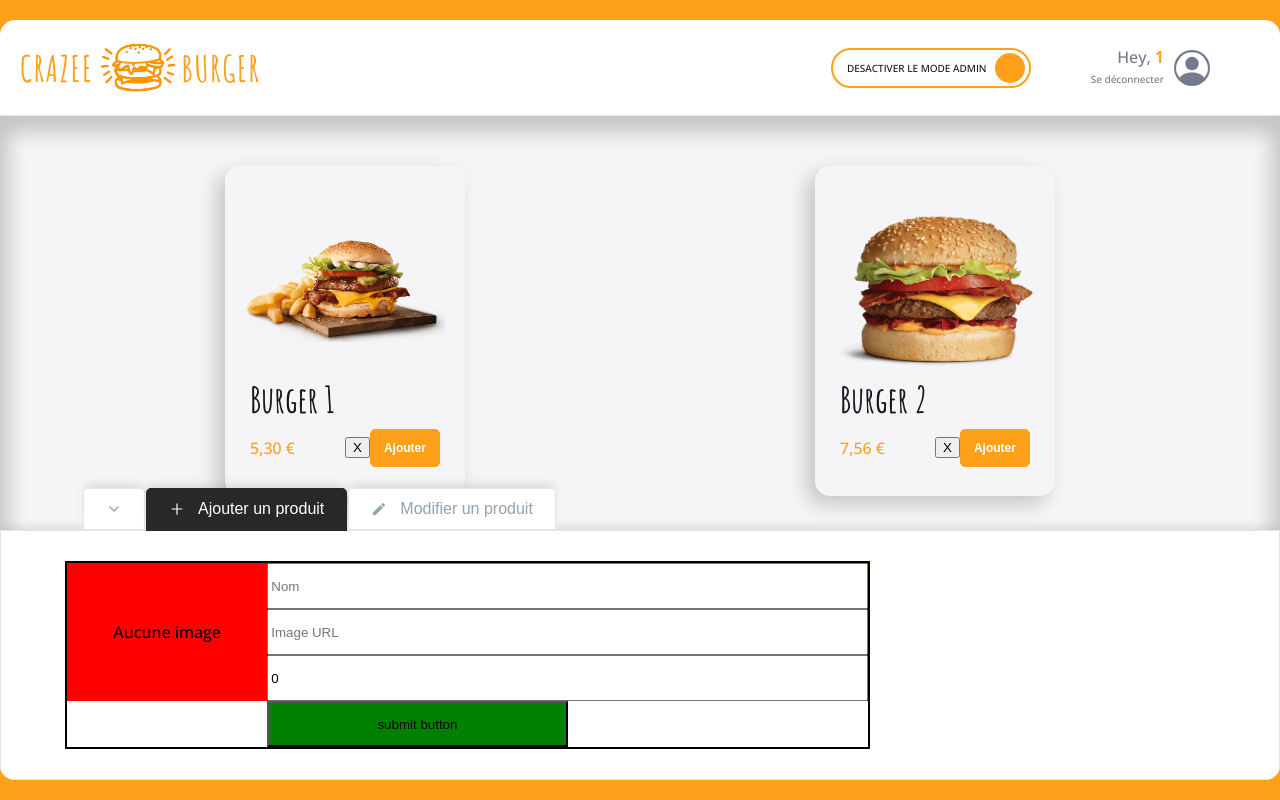
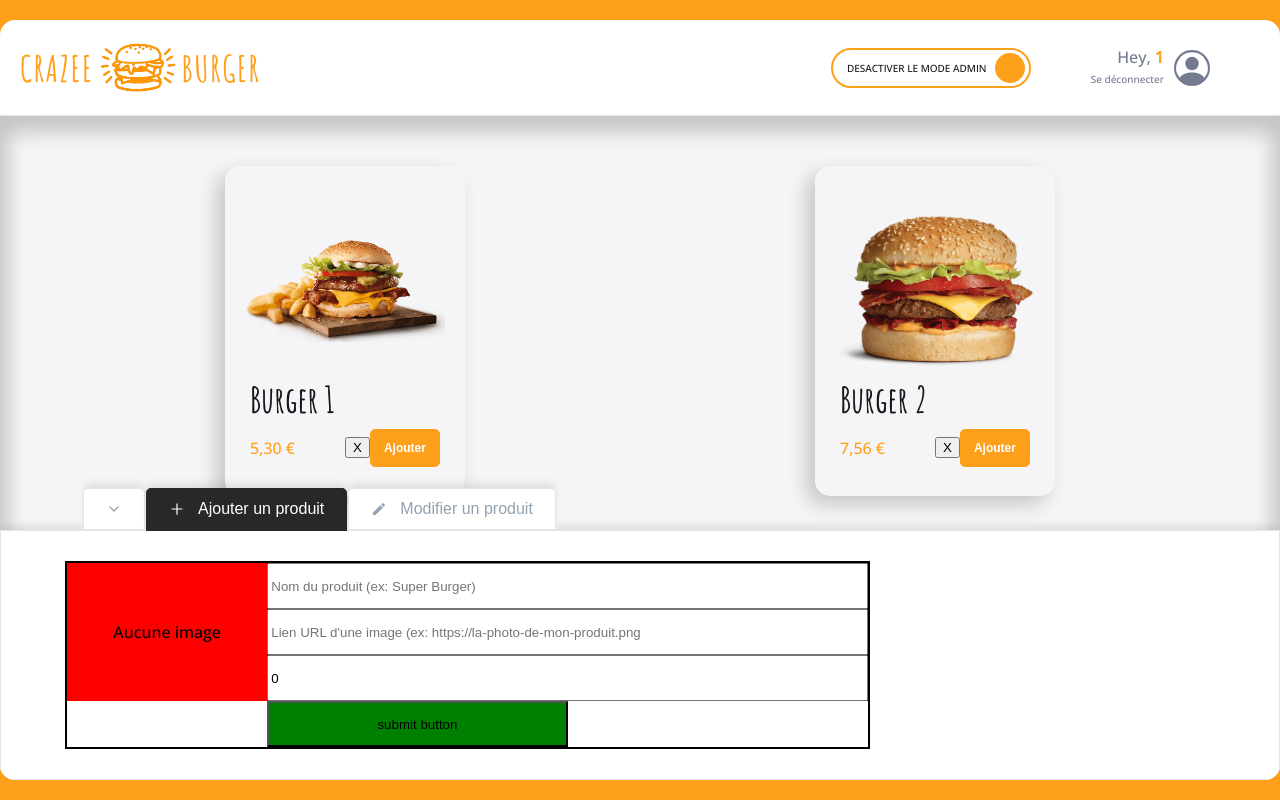
Before and after one commit to YohannMaiVan/React-crazee-burger, a React (Vite) app: page /order/1 in a window 1280 px wide. Both pictures are taken after a click on the button 114 px from the left and 759 px from the top of the page. Built offline with nearby package versions, Linux system fonts and the light colour scheme.

Commit message:
✨ F08: ADMIN > AddForm > Reset form after submission

```diff
--- a/src/components/pages/order/Main/Admin/AdminPanel/AddForm.jsx
+++ b/src/components/pages/order/Main/Admin/AdminPanel/AddForm.jsx
@@ -18,6 +18,7 @@
       id: crypto.randomUUID(),
     }
     handleAdd(newProductToAdd)
+    setNewProduct(EMPTY_PRODUCT)
   }
 
   const handleChange = (event) => {
@@ -41,14 +42,14 @@
           value={newProduct.title}
           onChange={handleChange}
           type="text"
-          placeholder="Nom"
+          placeholder="Nom du produit (ex: Super Burger)"
         />
         <input
           name="imageSource"
           value={newProduct.imageSource}
           onChange={handleChange}
           type="text"
-          placeholder="Image URL"
+          placeholder="Lien URL d'une image (ex: https://la-photo-de-mon-produit.png"
         />
         <input
           name="price"
```
